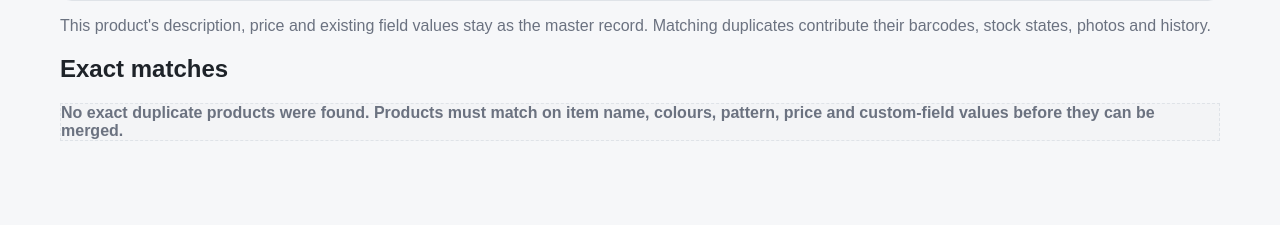
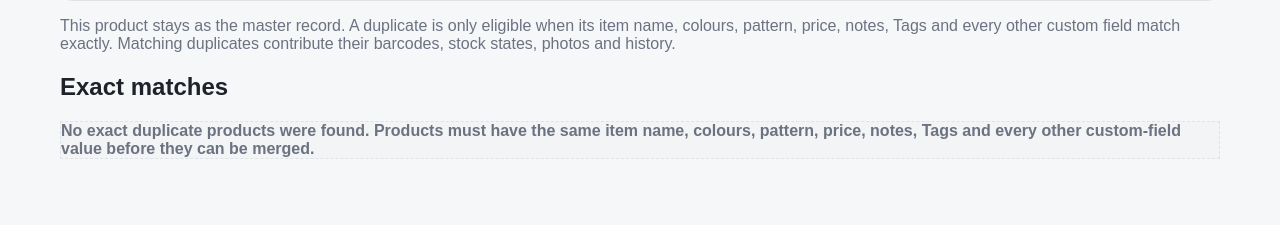
Before and after one commit to adamrfreeman644/raes-bits-and-bobbins-stock, a Flask app: template app/templates/merge_products.html in a window 1280 px wide. Shown: the part 279-504 px from the top of the page. Run offline with Flask 3, Linux system fonts and the light colour scheme; the template is opened without the code that fills it, so the values that code supplies are empty.

Commit message:
Clarify exact merge matching requirements

```diff
--- a/app/templates/merge_products.html
+++ b/app/templates/merge_products.html
@@ -8,7 +8,7 @@
     <strong>#{{ target_info.product.id }} · {{ target_info.product.item }}</strong>
     <span>{{ target_info.barcode_count }} barcodes · {{ target_info.available_count }} available · {{ target_info.photo_count }} photos</span>
   </div>
-  <p class="muted">This product's description, price and existing field values stay as the master record. Matching duplicates contribute their barcodes, stock states, photos and history.</p>
+  <p class="muted">This product stays as the master record. A duplicate is only eligible when its item name, colours, pattern, price, notes, Tags and every other custom field match exactly. Matching duplicates contribute their barcodes, stock states, photos and history.</p>
 </section>
 <section class="panel">
   <h2>Exact matches</h2>
@@ -25,7 +25,7 @@
     <div class="form-actions"><button class="btn primary big" type="submit">Merge Selected Products</button></div>
   </form>
   {% else %}
-  <div class="empty-current">No exact duplicate products were found. Products must match on item name, colours, pattern, price and custom-field values before they can be merged.</div>
+  <div class="empty-current">No exact duplicate products were found. Products must have the same item name, colours, pattern, price, notes, Tags and every other custom-field value before they can be merged.</div>
   {% endif %}
 </section>
 <style>
```
